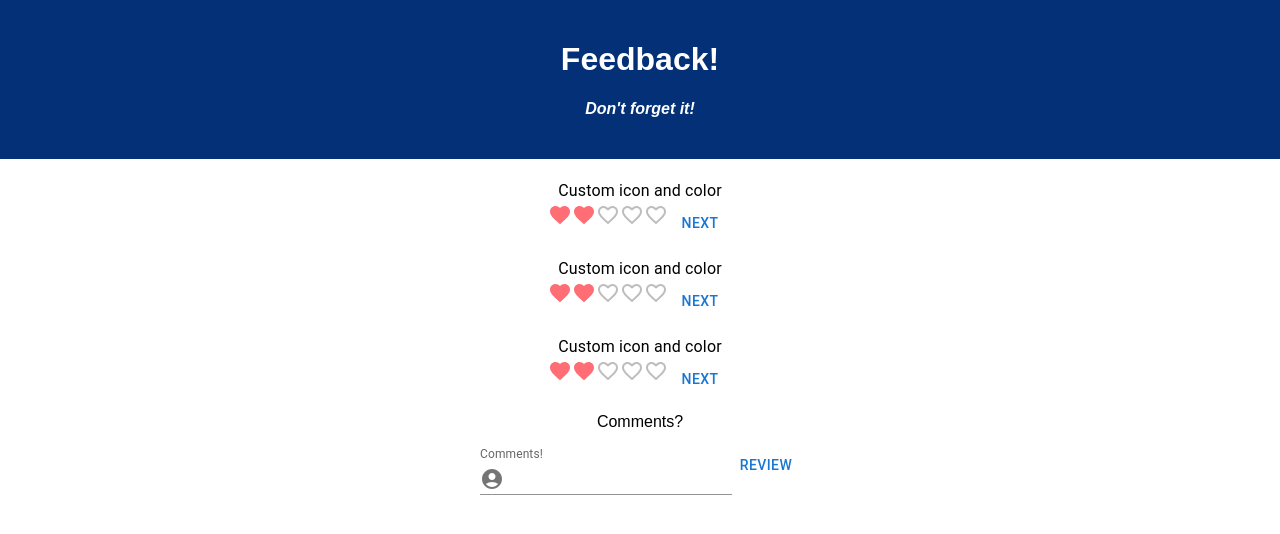
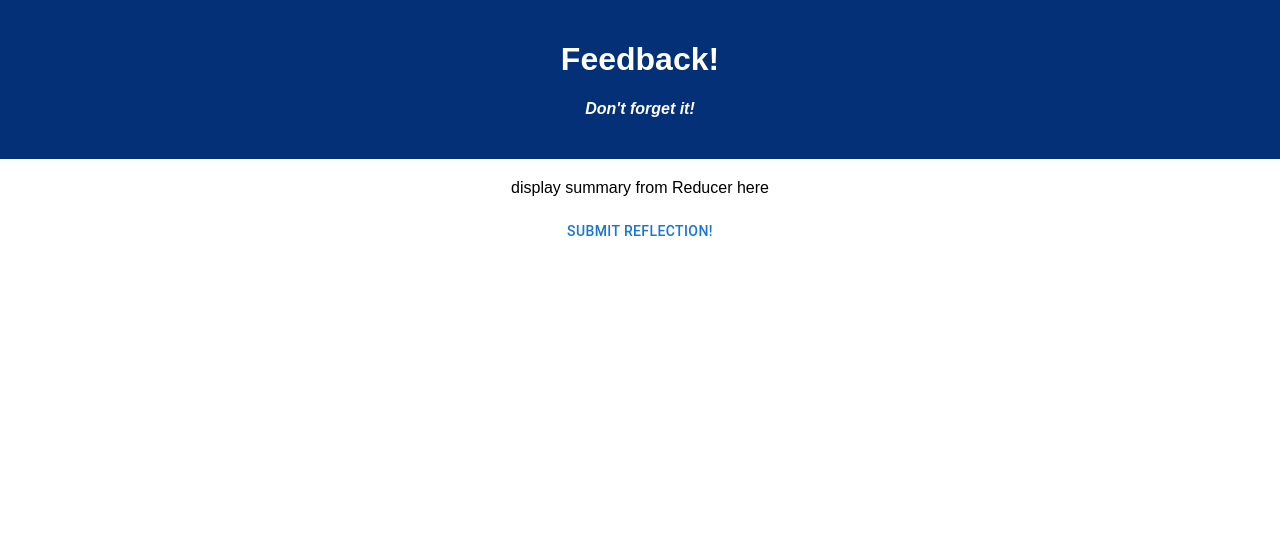
Before and after one commit to AllenJoeG/weekend-redux-feedback-loop, a React (Create React App) app: page /#/review in a window 1280 px wide. Shown: the top 534 px of the page. Built offline with nearby package versions, Linux system fonts and the light colour scheme.

Commit message:
Navigation, button Nav functionality, and descriptive text on each component

```diff
--- a/src/components/App/App.jsx
+++ b/src/components/App/App.jsx
@@ -1,16 +1,31 @@
 import React from 'react';
 import axios from 'axios';
 import './App.css';
-import { HashRouter as Router, Route, Link } from 'react-router-dom';
+import Box from '@mui/material/Box';
+import Button from '@mui/material/Button';
+
+
+//HOOKS
+import { HashRouter as Router, Route, Link, useHistory } from 'react-router-dom';
+
 
 //import Components
 import Feeling from '../Feeling/Feeling.jsx';
 import Understanding from '../Understanding/Understanding.jsx';
 import Support from '../Support/Support.jsx';
 import Comments from '../Comments/Comments.jsx';
+import Review from '../Review/Review.jsx';
 
 
 function App() {
+
+  //alias useHistory
+  const history = useHistory();
+
+  const handleBegin = () => {
+    history.push('/feeling');
+  }
+
 
   return (
     <div className='App'>
@@ -18,40 +33,44 @@ function App() {
         <h1 className='App-title'>Feedback!</h1>
         <h4>Don't forget it!</h4>
       </header>
-<Feeling/>
-<Understanding />
-<Support/>
-<Comments/>
 
+      <div>
+        <Box>
+          <Router>
+            <Route exact path="/">
+              <p>It's time for REFLECTION!</p>
+              <Button onClick={handleBegin}>Begin</Button>
+            </Route>
+
+            <Route exact path="/feeling">
+              <Feeling />
+            </Route>
+
+            <Route exact path="/understanding">
+              <Understanding />
+            </Route>
+
+            <Route exact path="/support">
+              <Support />
+            </Route>
+
+            <Route exact path="/comments">
+              <Comments />
+            </Route>
+
+            <Route exact path="/review">
+              <Review />
+            </Route>
+          </Router>
+        </Box>
+      </div>
     </div>
   );
 }
 
 export default App;
 
-{/* <Router>
-<Route exact path "/">
-  <p>It's time for REFLECTION!</p>
-  <Button>Begin</Button>
-</Route>
-
-<Route exact path "/feeling">
-  <Feeling />
-</Route>
-
-<Route exact path "/understanding">
-  <Understanding />
-</Route>
-
-<Route exact path "/support">
-  <Support />
-</Route>
-
-<Route exact path "/comments">
-  <Comments />
-</Route>
-
-<Route exact path "/review">
-
-</Route>
-</Router> */}
+{/* <Feeling/>
+<Understanding />
+<Support/>
+<Comments/> */}
--- a/src/components/Comments/Comments.jsx
+++ b/src/components/Comments/Comments.jsx
@@ -7,9 +7,20 @@ import InputAdornment from '@mui/material/InputAdornment';
 
 //Hooks
 import { useDispatch } from 'react-redux';
-import {useHistory} from 'react-router-dom';
+import { useHistory } from 'react-router-dom';
 
 export default function Comments(){
+
+//hold local state for the value of the Rating
+const history = useHistory();
+
+
+//Write button handler that
+  //dispatches Rating value to Reducer w type 'COMMENTS_DONE'
+  //calls useHistory to navigate to /understanding
+  const handleDispatchAndNav = () => {
+    history.push('/review');
+  };
 
   return(
     <Box>
@@ -26,7 +37,7 @@ export default function Comments(){
         }}
         variant="standard"
       />
-      <Button>Review</Button>
+      <Button onClick={handleDispatchAndNav}>Review</Button>
     </Box>
   );
 };
--- a/src/components/Feeling/Feeling.jsx
+++ b/src/components/Feeling/Feeling.jsx
@@ -9,7 +9,8 @@ import Button from '@mui/material/Button';
 
 //Hooks
 import { useDispatch } from 'react-redux';
-import {useHistory} from 'react-router-dom';
+import { Route, useHistory} from 'react-router-dom';
+
 
 //uses MUI Material STyles to add hover/filled color to rating box
 const StyledRating = styled(Rating)({
@@ -21,16 +22,22 @@ const StyledRating = styled(Rating)({
   },
 });
 
-//hold local state for the value of the Rating
 
-//Write button handler that
-  //dispatches Rating value to Reducer w type HAVING_FEELINGS
-  //calls useHistory to navigate to /understanding
 
 
 export default function Feeling(){
 
+  //hold local state for the value of the Rating
 
+//Write button handler that
+  //dispatches Rating value to Reducer w type 'HAVING_FEELINGS'
+  //calls useHistory to navigate to /understanding
+
+  const history = useHistory();
+
+  const handleDispatchAndNav = () => {
+    history.push('/understanding');
+  }
 
   return(
     <Box
@@ -38,17 +45,17 @@ export default function Feeling(){
         '& > legend': { mt: 2 },
       }}
     >
-      <Typography component="legend">Custom icon and color</Typography>
+      <Typography component="legend">Be Present with what your body is telling you! How are you feeling today?</Typography>
       <StyledRating
         name="customized-color"
-        defaultValue={2}
+        defaultValue={2.5}
         getLabelText={(value) => `${value} Heart${value !== 1 ? 's' : ''}`}
         precision={0.5}
         icon={<FavoriteIcon fontSize="inherit" />}
         emptyIcon={<FavoriteBorderIcon fontSize="inherit" />}
       />
 
-      <Button>Next</Button>
+      <Button onClick={handleDispatchAndNav}>Next</Button>
     </Box>
 
 
--- a/src/components/Support/Support.jsx
+++ b/src/components/Support/Support.jsx
@@ -9,7 +9,7 @@ import Button from '@mui/material/Button';
 
 //Hooks
 import { useDispatch } from 'react-redux';
-import {useHistory} from 'react-router-dom';
+import { useHistory } from 'react-router-dom';
 
 //uses MUI Material STyles to add hover/filled color to rating box
 const StyledRating = styled(Rating)({
@@ -21,16 +21,17 @@ const StyledRating = styled(Rating)({
   },
 });
 
+export default function Feeling(){
 //hold local state for the value of the Rating
+  const history = useHistory();
+
 
 //Write button handler that
-  //dispatches Rating value to Reducer w type HAVING_FEELINGS
+  //dispatches Rating value to Reducer w type 'SUPPORT_WARD_PLZ'
   //calls useHistory to navigate to /understanding
-
-
-export default function Feeling(){
-
-
+  const handleDispatchAndNav = () => {
+    history.push('/comments');
+  };
 
   return(
     <Box
@@ -38,7 +39,7 @@ export default function Feeling(){
         '& > legend': { mt: 2 },
       }}
     >
-      <Typography component="legend">Custom icon and color</Typography>
+      <Typography component="legend">We're all Interdependent. How are you feeling supported today?</Typography>
       <StyledRating
         name="customized-color"
         defaultValue={2}
@@ -48,7 +49,7 @@ export default function Feeling(){
         emptyIcon={<FavoriteBorderIcon fontSize="inherit" />}
       />
 
-      <Button>Next</Button>
+      <Button onClick={handleDispatchAndNav}>Next</Button>
     </Box>
 
 
--- a/src/components/Understanding/Understanding.jsx
+++ b/src/components/Understanding/Understanding.jsx
@@ -21,18 +21,19 @@ const StyledRating = styled(Rating)({
   },
 });
 
+
+export default function Understanding(){
 //hold local state for the value of the Rating
 
-//Write button handler that
-  //dispatches Rating value to Reducer w type HAVING_FEELINGS
-  //calls useHistory to navigate to /understanding
+  const history = useHistory();
 
 
-
-
-export default function Understanding(){
-
-
+//Write button handler that
+  //dispatches Rating value to Reducer w type 'UNDER_STANDING'
+  //calls useHistory to navigate to /understanding
+  const handleDispatchAndNav = () => {
+    history.push('/support');
+  }
 
   return(
     <Box
@@ -40,7 +41,7 @@ export default function Understanding(){
         '& > legend': { mt: 2 },
       }}
     >
-      <Typography component="legend">Custom icon and color</Typography>
+      <Typography component="legend">Our minds are constantly growing. How would you assess your understanding of today's content?</Typography>
       <StyledRating
         name="customized-color"
         defaultValue={2}
@@ -50,7 +51,7 @@ export default function Understanding(){
         emptyIcon={<FavoriteBorderIcon fontSize="inherit" />}
       />
 
-      <Button>Next</Button>
+      <Button onClick={handleDispatchAndNav}>Next</Button>
     </Box>
 
 
--- a/src/index.js
+++ b/src/index.js
@@ -9,16 +9,18 @@ import logger from 'redux-logger';
 import { createStore, combineReducers, applyMiddleware } from 'redux';
 import { Provider } from 'react-redux';
 
-const feedbackReducer = (state = [], action) => {
+const feedbackReducer = (state = [{feeling: 0, understanding: 0, support: 0, comments: ''}], action) => {
   switch(action.type) {
       case 'HAVING_FEELINGS':
-          return action.payload;
+          return [{...state, feeling: action.payload}];
         case 'UNDER_STANDING':
-          return [...state, action.payload];
+          return [{...state, understanding: action.payload}];
         case 'SUPPORT_WARD_PLZ':
-          return [...state, action.payload];
+          return [{...state, support: action.payload}];
         case 'COMMENTS_DONE':
-          return [...state, action.payload];
+          return [{...state, comments: action.payload}];
+        case 'RESET_FEEDBACK':
+          return [{feeling: 0, understanding: 0, support: 0, comments: ''}];
       default:
           return state;
 
```
Also changed, not shown: src/components/Review/Review.jsx (+8 -0 lines).
